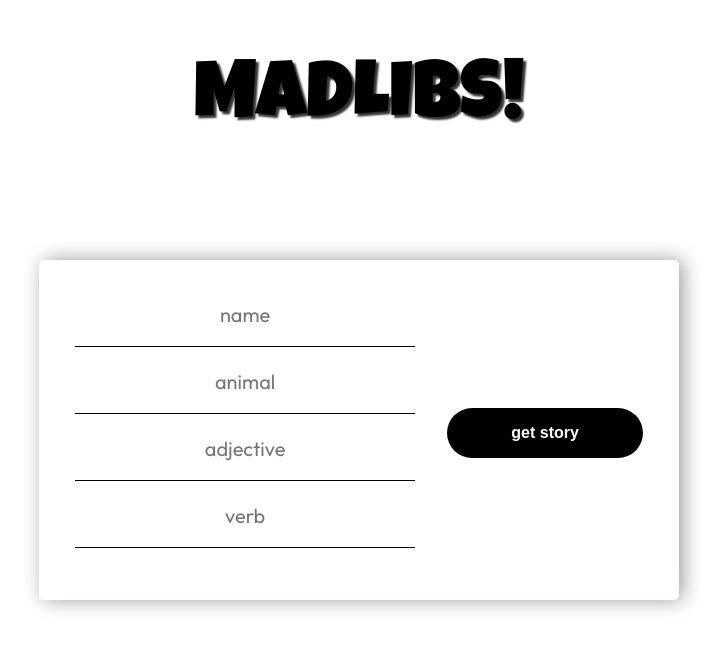
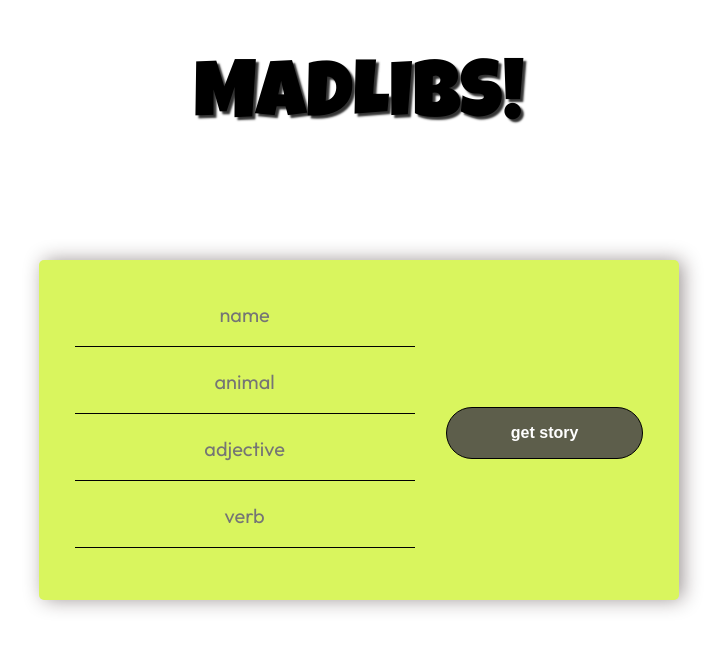
Before and after one commit to pm-moyanor/React-Madlibs, a Next.js app: page / in a window 1280 px wide. Shown: the top 650 px of the page, without its empty margins (281-1006 px from the left). Built offline with nearby package versions, Linux system fonts and the light colour scheme.

Commit message:
css blue/lime

```diff
--- a/styles/globals.css
+++ b/styles/globals.css
@@ -64,7 +64,7 @@ p {
   -webkit-box-shadow: 4px 0px 20px -1px rgba(31, 13, 13, 0.46);
   -moz-box-shadow: 4px 0px 20px -1px rgba(31, 13, 13, 0.46);
   width: 600px;
-
+ background-color: #d9f55e;
   margin: 60px;
 
 }
@@ -118,9 +118,9 @@ input {
 .get-btn{
 
   color: rgb(255, 255, 255);
-  border: none;
+ border: rgb(0, 0, 0) 0.5px solid;
   margin-top: 2.4em;
-  background: rgb(0, 0, 0);
+  background: rgb(93, 94, 75);
   font-size: 16px;
   padding: 1em 4em;
   border-radius: 50px;
```
